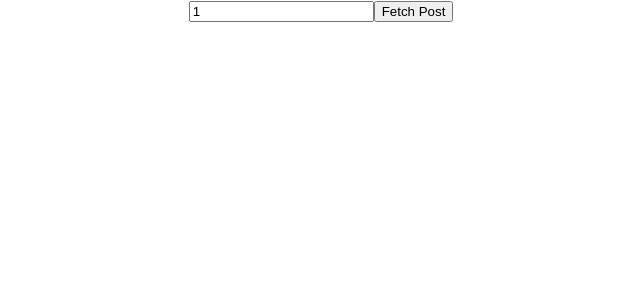
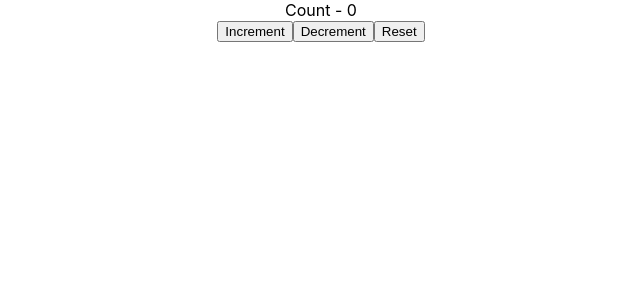
Before and after one commit to NorrisChenCA/reactjs_tutorial, a React (Create React App) app: page / in a window 1280 px wide. Shown: the top 300 px of the page, without its empty margins (319-959 px from the left). Built offline with nearby package versions, Linux system fonts and the light colour scheme; no server answers.

Commit message:
08202019

```diff
--- a/src/App.js
+++ b/src/App.js
@@ -99,7 +99,14 @@ import './App.css';
 //07202019
 //import DataFetching from './components/07202019fetching_data_with_useEffect_part_2/DataFetching'
 //07202019
-import DataFetching from './components/07202019fetching_data_with_useEffect_part_3/DataFetching'
+//import DataFetching from './components/07202019fetching_data_with_useEffect_part_3/DataFetching'
+//07212019
+//import ComponentC from './components/07212019useContext_hook_part_2/ComponentC'
+//export const UserContext = React.createContext()
+//export const ChannelContext = React.createContext()
+//07212019
+import CounterOne from './components/07212019useReducer_simple_state_and_action/CounterOne'
+
 
 class App extends Component {
   constructor() {
@@ -293,7 +300,19 @@ class App extends Component {
         {/*<DataFetching />*}
 
         {/*07202019 part 3------------*/}
-        <DataFetching />
+        {/*<DataFetching />*/}
+
+        {/*07212019 part 3------------*/}
+        {/*
+        <UserContext.Provider value={'Vishwas'}>
+          <ChannelContext.Provider value={'Code volution'}>
+            <ComponentC />
+          </ChannelContext.Provider>
+        </UserContext.Provider>
+        */}
+
+        {/*07212019 -----------------*/}
+        <CounterOne />
       </div>
     )
   }
--- /dev/null
+++ b/src/components/07212019useContext_hook_part_2/ComponentC.js
@@ -0,0 +1,12 @@
+import React from 'react'
+import ComponentE from './ComponentE'
+
+function ComponentC() {
+  return(
+    <div>
+      <ComponentE />
+    </div>
+  )
+}
+
+export default ComponentC
--- /dev/null
+++ b/src/components/07212019useReducer_simple_state_and_action/CounterOne.js
@@ -0,0 +1,30 @@
+import React,  {useReducer}from 'react'
+
+const initialState = 0
+const reducer = (state, action) => {
+  switch(action) {
+    case 'increment':
+      return state + 1
+    case 'decrement':
+      return state - 1
+    case 'reset':
+      return initialState
+    default:
+      return state
+  }
+}
+
+function CounterOne() {
+  const [count, dispatch] = useReducer(reducer, initialState)
+
+  return (
+    <div>
+      <div>Count - {count}</div>
+      <button onClick={() => dispatch('increment')}>Increment</button>
+      <button onClick={() => dispatch('decrement')}>Decrement</button>
+      <button onClick={() => dispatch('reset')}>Reset</button>
+    </div>
+  )
+}
+
+export default CounterOne
```
Also changed, not shown: src/components/07212019useContext_hook_part_2/ComponentE.js (added, +14 -0 lines), src/components/07212019useContext_hook_part_2/ComponentF.js (added, +27 -0 lines), src/components/07212019useContext_hook_part_2/SimpleComponentF.js (added, +16 -0 lines).
